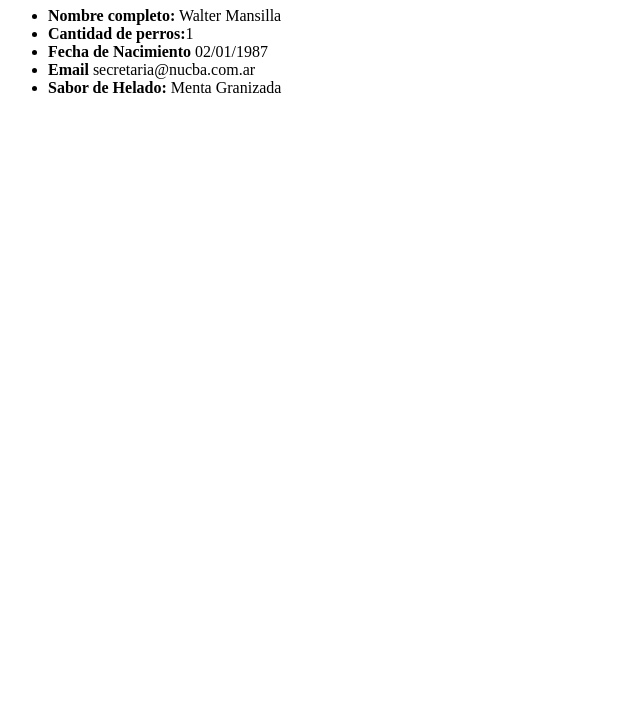
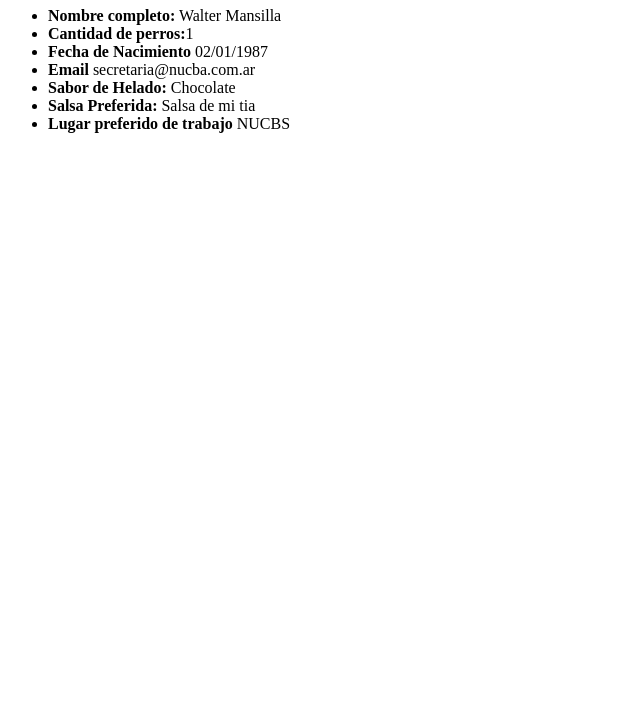
Before and after one commit to walmansilla22/nucba, a plain HTML site: page Clase 1/index.html in a window 1280 px wide. Shown: the part 73-800 px from the top of the page, without its empty margins (0-640 px from the left). Drawn offline with Linux system fonts and the light colour scheme.

Commit message:
nueva rama

```diff
--- a/Clase 1/index.html
+++ b/Clase 1/index.html
@@ -12,7 +12,9 @@
         <li><b>Cantidad de perros:</b>1</li>
         <li><b>Fecha de Nacimiento</b> 02/01/1987</li>
         <li><b>Email</b> secretaria@nucba.com.ar</li>
-        <li><b>Sabor de Helado:</b> Menta Granizada</li>
+        <li><b>Sabor de Helado:</b> Chocolate</li>
+        <li><b>Salsa Preferida:</b> Salsa de mi tia</li>
+        <li><b>Lugar preferido de trabajo</b> NUCBS</li>
     </ul>
 
 </body>
```
